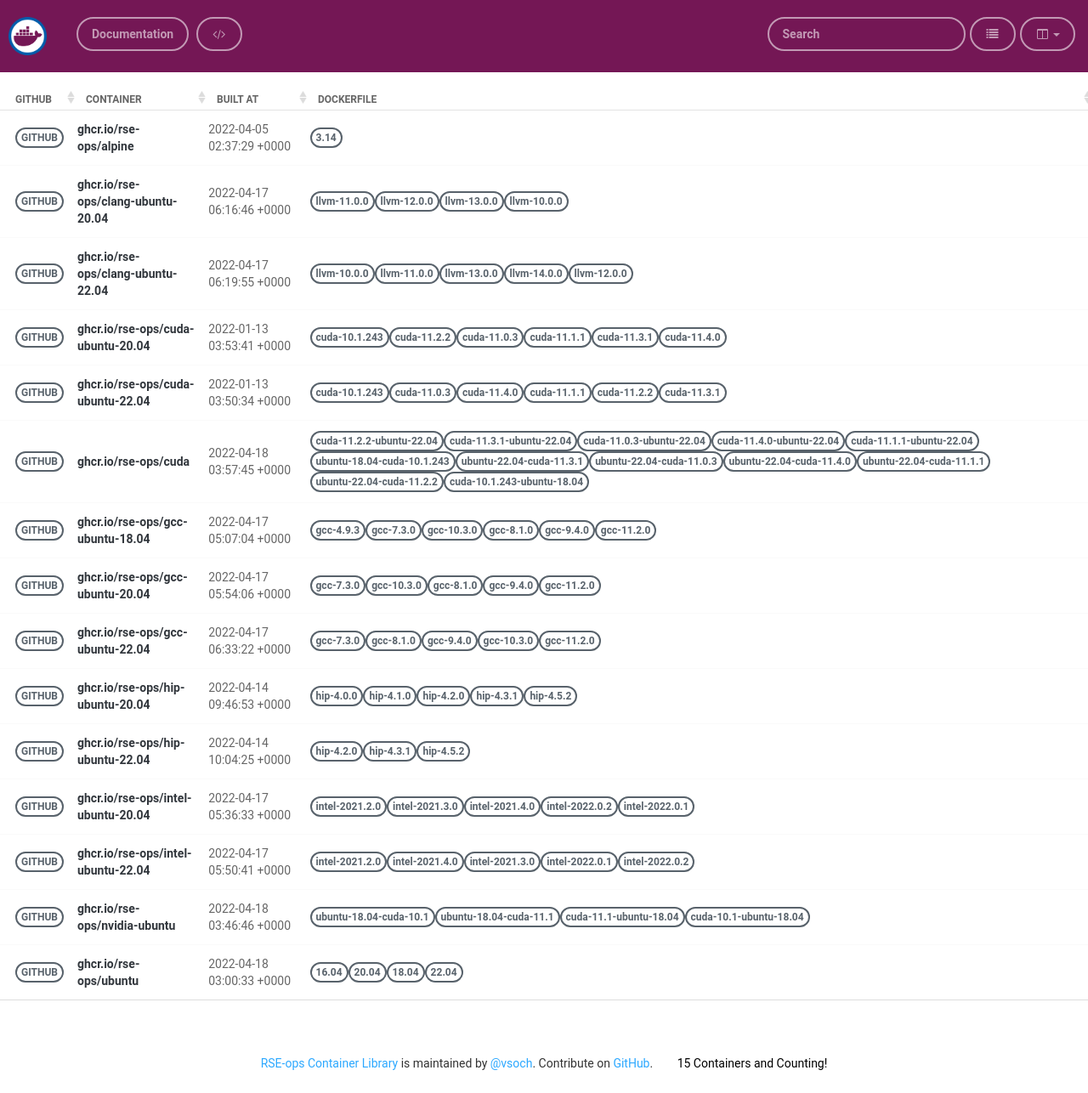
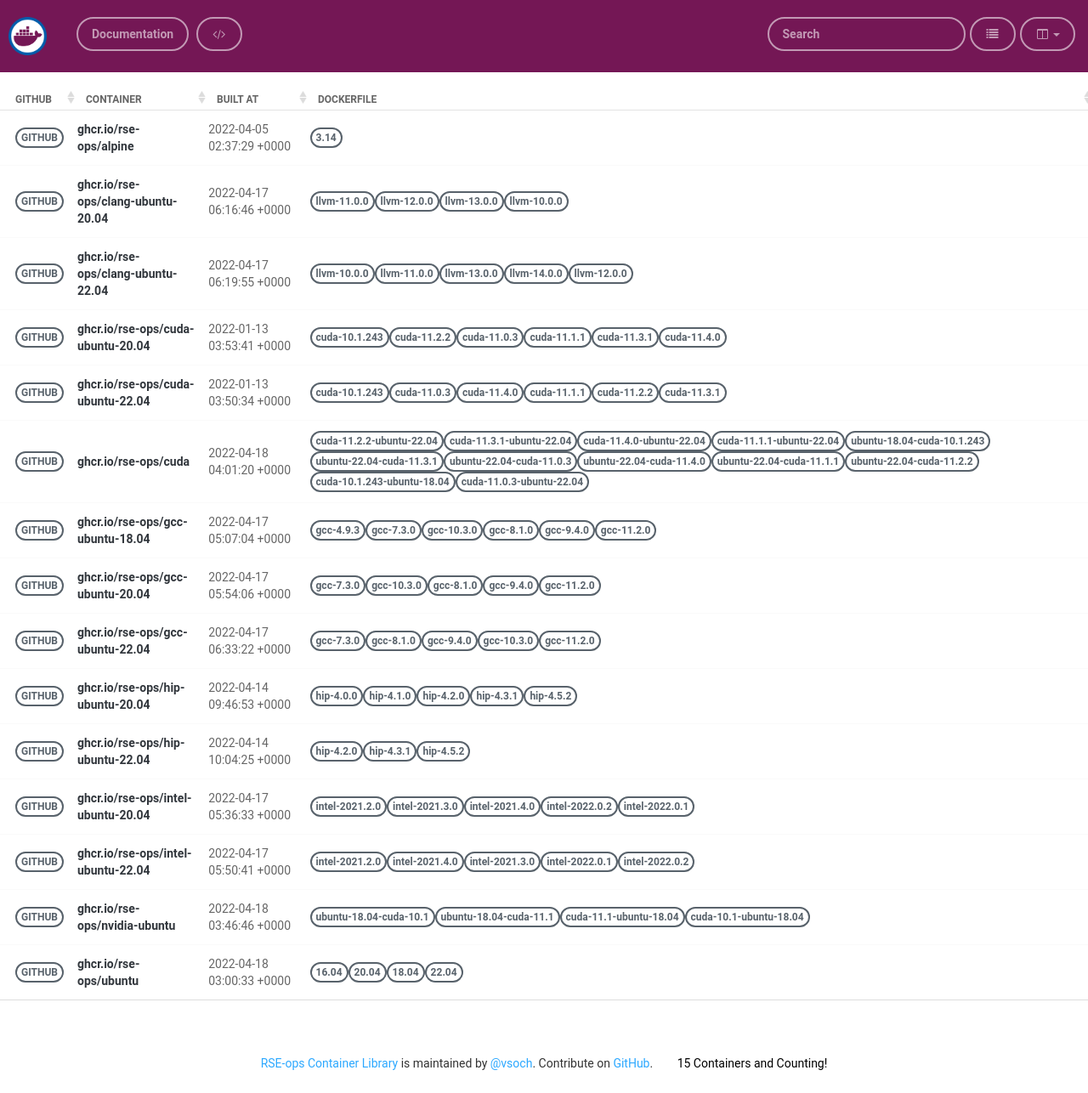
Before and after one commit to rse-ops/docker-images, a Jekyll site: the page built from pages/index.md, in a window 1280 px wide. Shown: the whole page at 85% size. Built offline with Jekyll 4.4.1, drawn with Linux system fonts in a browser that asks for light colours; nearby versions of some CDN libraries.

Commit message:
Automated push to update library 2022-04-18

```diff
--- a/_library/ghcr.io-rse-ops-cuda.md
+++ b/_library/ghcr.io-rse-ops-cuda.md
@@ -1,7 +1,7 @@
 ---
 layout: container
 name: ghcr.io/rse-ops/cuda
-updated_at: 2022-04-18 03:57:45.393133
+updated_at: 2022-04-18 04:01:20.345901
 
 
 container_url: https://github.com/orgs/rse-ops/packages/container/package/cuda
@@ -42,5 +39,8 @@ versions:
  - tag: cuda-10.1.243-ubuntu-18.04
    dockerfile: https://github.com/rse-ops/docker-images/blob/main/ubuntu/cuda/Dockerfile
    manifest: https://crane.ggcr.dev/manifest/ghcr.io/rse-ops/cuda:cuda-10.1.243-ubuntu-18.04
+ - tag: cuda-11.0.3-ubuntu-22.04
+   dockerfile: https://github.com/rse-ops/docker-images/blob/main/ubuntu/cuda/Dockerfile
+   manifest: https://crane.ggcr.dev/manifest/ghcr.io/rse-ops/cuda:cuda-11.0.3-ubuntu-22.04
 
 ---
```
Also changed, not shown: other parts of _library/ghcr.io-rse-ops-cuda.md (+0 -3 lines).
